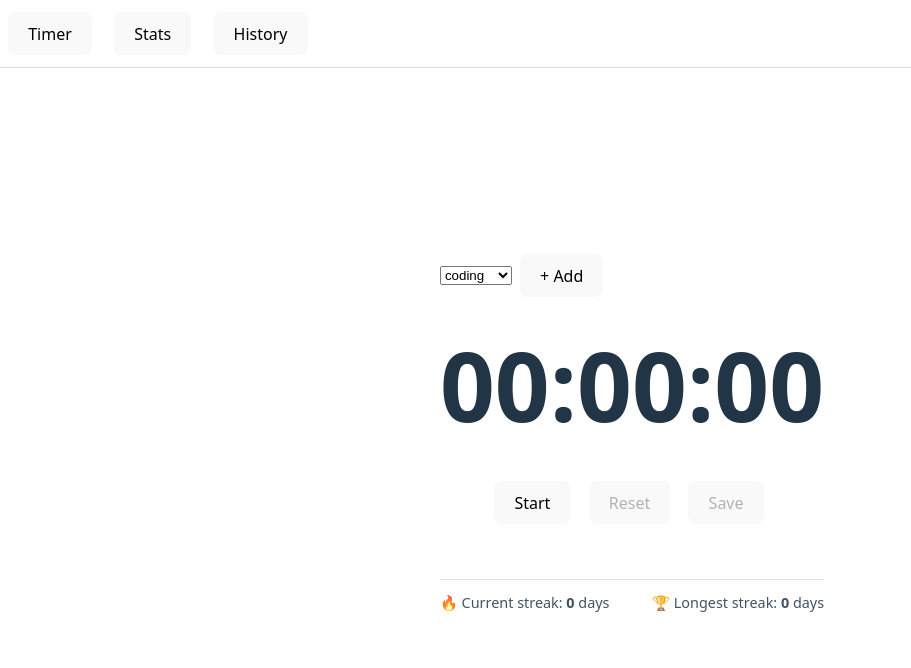
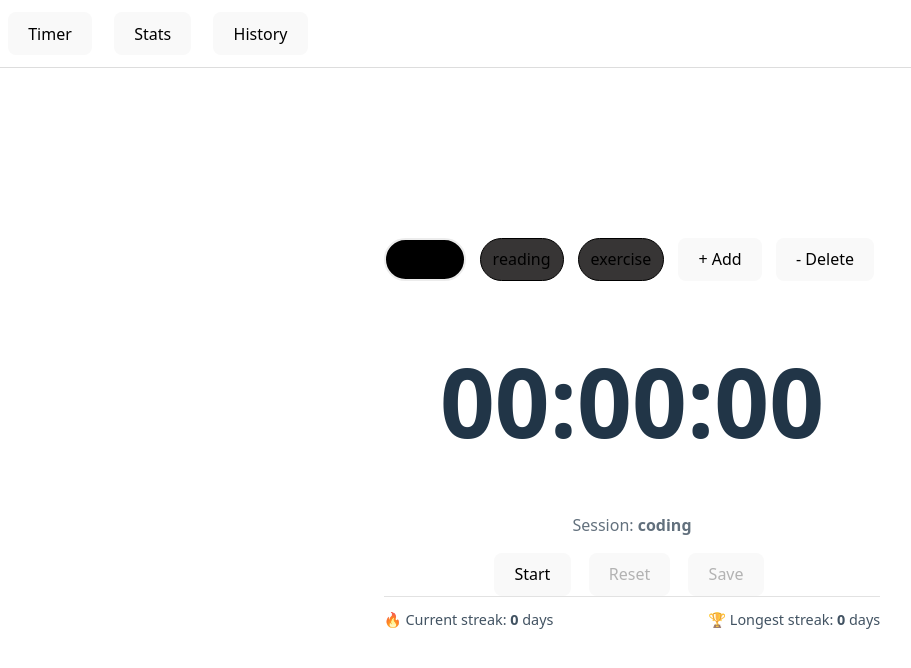
Before and after one commit to BusraKahraman/study-tracker, a React (Vite) app: page / in a window 1280 px wide. Shown: the top 668 px of the page, without its empty margins (8-919 px from the left). Built offline with nearby package versions, Linux system fonts and the light colour scheme.

Commit message:
Improve session UI and add delete button

```diff
--- a/src/App.jsx
+++ b/src/App.jsx
@@ -146,8 +146,8 @@ export default function App() {
 							onSave={addDay}
 							streaks={streaks}
 							sessions={sessions}
-							onAdd={addSession}
-							onDelete={deleteSession}
+							onAddSession={addSession}
+							onDeleteSession={deleteSession}
 						/>
 					</div>
 				)}
--- a/src/components/Timer.jsx
+++ b/src/components/Timer.jsx
@@ -15,6 +15,8 @@ export default function Timer({
 	onSave,
 	streaks,
 	sessions,
+	onAddSession,
+	onDeleteSession,
 }) {
 	const [sessionType, setSessionType] = useState(sessions[0] || '');
 	const [isAddingSession, setIsAddingSession] = useState(false);
@@ -63,6 +65,12 @@ export default function Timer({
 		return () => clearInterval(interval);
 	}, [isRunning, startTimestamp, baseSeconds]);
 
+	useEffect(() => {
+		if (!sessionType && sessions.length > 0) {
+			setSessionType(sessions[0]);
+		}
+	}, [sessions, sessionType]);
+
 	return (
 		<div
 			style={{
@@ -73,19 +81,51 @@ export default function Timer({
 		>
 			<div style={{ marginBottom: '16px' }}>
 				{!isAddingSession ? (
-					<div style={{ display: 'flex', gap: '8px', alignItems: 'center' }}>
-						<select
-							value={sessionType}
-							onChange={(e) => setSessionType(e.target.value)}
+					<div
+						style={{
+							display: 'flex',
+							gap: '8px',
+							marginBottom: '16px',
+							justifyContent: 'center',
+						}}
+					>
+						<div
+							style={{
+								display: 'flex',
+								gap: '8px',
+								marginBottom: '16px',
+								justifyContent: 'center',
+								flexWrap: 'wrap',
+							}}
 						>
 							{sessions.map((s) => (
-								<option key={s} value={s}>
+								<button
+									key={s}
+									onClick={() => setSessionType(s)}
+									style={{
+										padding: '6px 12px',
+										borderRadius: '999px',
+										border:
+											sessionType === s
+												? '2px solid #ececec'
+												: '1px solid #000000',
+										background: sessionType === s ? '#000000' : '#373535',
+										fontWeight: sessionType === s ? '600' : '400',
+										cursor: 'pointer',
+									}}
+								>
 									{s}
-								</option>
+								</button>
 							))}
-						</select>
 
-						<button onClick={() => setIsAddingSession(true)}>+ Add</button>
+							<button onClick={() => setIsAddingSession(true)}>+ Add</button>
+							<button
+								onClick={() => onDeleteSession(sessionType)}
+								disabled={!sessionType}
+							>
+								- Delete
+							</button>
+						</div>
 					</div>
 				) : (
 					<div style={{ display: 'flex', gap: '8px' }}>
@@ -122,6 +162,10 @@ export default function Timer({
 				{formatTime(seconds)}
 			</div>
 
+			<p style={{ textAlign: 'center', opacity: 0.7 }}>
+				Session: <strong>{sessionType || '—'}</strong>
+			</p>
+
 			<div style={{ display: 'flex', justifyContent: 'center', gap: '12px' }}>
 				{!isRunning ? (
 					<button onClick={start}>Start</button>
```
